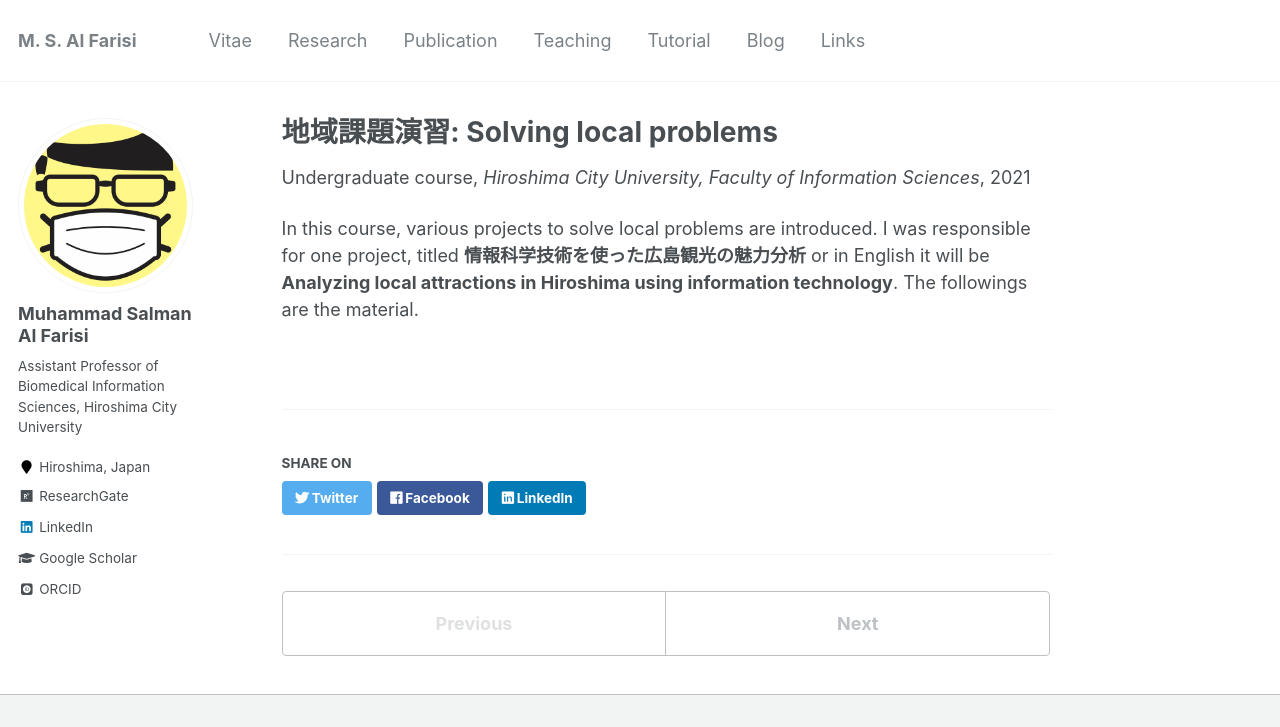
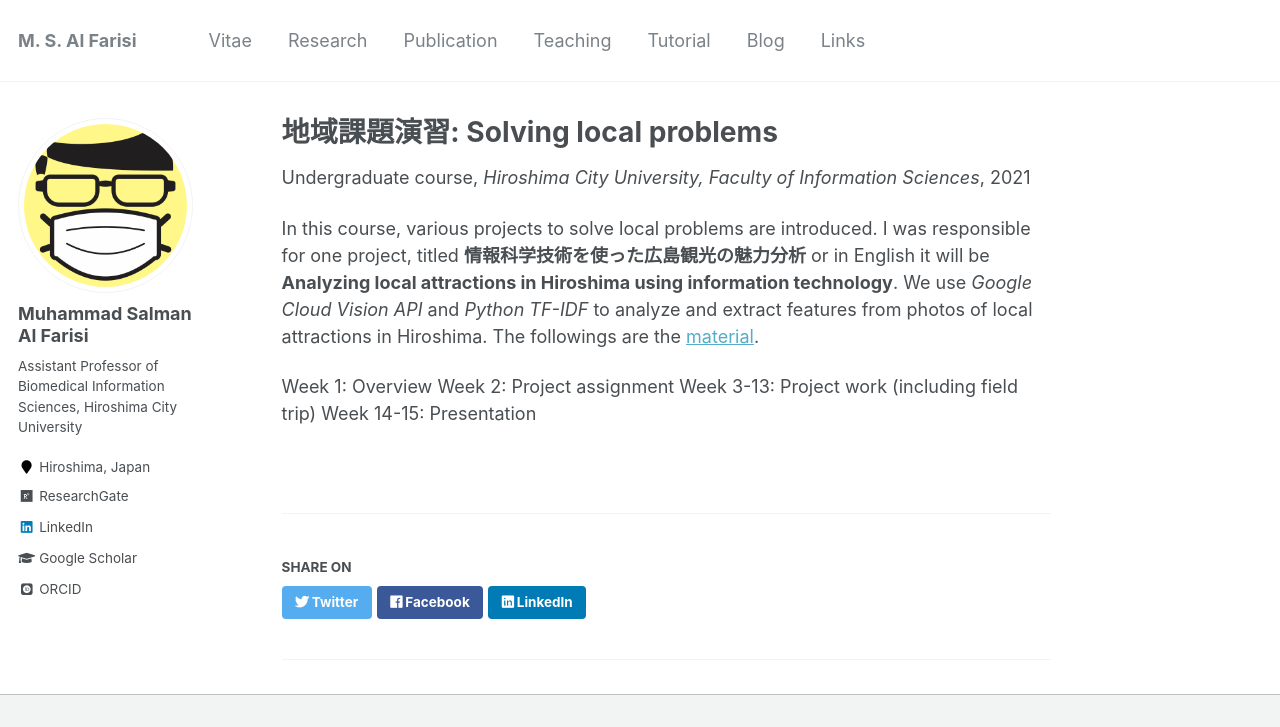
Before and after one commit to msalfarisi/msalfarisi.github.io, a Jekyll site: the page built from _teaching/2021-local-problem.md, in a window 1280 px wide and 923 px high, cut to the strip 0-727 px from the top of the window. Built offline with Jekyll 4.4.1, drawn with Linux system fonts in a browser that asks for light colours; some web fonts are replaced.

Commit message:
Update 2021-local-problem.md

```diff
--- a/_teaching/2021-local-problem.md
+++ b/_teaching/2021-local-problem.md
@@ -8,4 +8,9 @@ date: 2021-04-01
 location: "Hiroshima, Japan"
 ---
 
-In this course, various projects to solve local problems are introduced. I was responsible for one project, titled **情報科学技術を使った広島観光の魅力分析** or in English it will be **Analyzing local attractions in Hiroshima using information technology**. The followings are the material.
+In this course, various projects to solve local problems are introduced. I was responsible for one project, titled **情報科学技術を使った広島観光の魅力分析** or in English it will be **Analyzing local attractions in Hiroshima using information technology**. We use _Google Cloud Vision API_ and _Python TF-IDF_ to analyze and extract features from photos of local attractions in Hiroshima. The followings are the [material](http://rsw.office.hiroshima-cu.ac.jp/OpenSyllabus/2021_00180701.html).
+
+Week 1: Overview
+Week 2: Project assignment
+Week 3-13: Project work (including field trip)
+Week 14-15: Presentation
```
